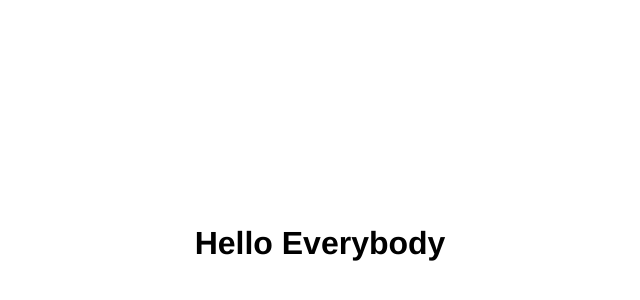
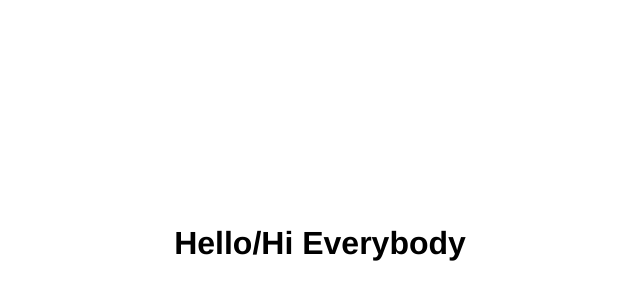
Before and after one commit to saadehm80/hi, a plain HTML site: page index.html in a window 1280 px wide. Shown: the part 116-416 px from the top of the page, without its empty margins (328-968 px from the left). Drawn offline with Linux system fonts and the light colour scheme.

Commit message:
Mettre Hello/Hi

```diff
--- a/index.html
+++ b/index.html
@@ -17,7 +17,7 @@ text-align:center;
 </style>
 <body>
 
-<h1> Hello Everybody </h1>
+<h1> Hello/Hi Everybody </h1>
 
 
 </body>
```
